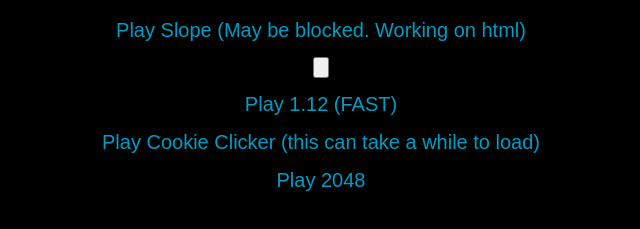
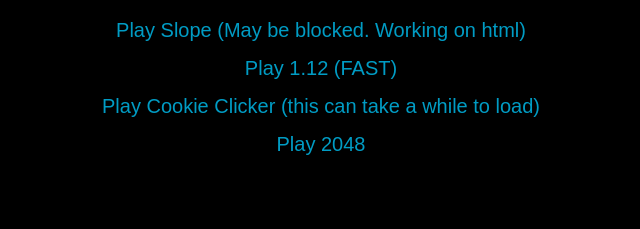
Before and after one commit to spoutOG/pixelstreamed.github.io, a plain HTML site: page index.html in a window 1280 px wide. Shown: the part 119-348 px from the top of the page, without its empty margins (319-959 px from the left). Drawn offline with Linux system fonts and the light colour scheme.

Commit message:
Update A2

```diff
--- a/index.html
+++ b/index.html
@@ -35,7 +35,6 @@
   <h1>Welcome to My Game Hub</h1>
   <div class="game-list">
     <a href="Games/slope.html">Play Slope (May be blocked. Working on html)</a>
-      <input type="button" button>
     <a href="Games/Eaglercraft_1.12.2_WASM_Offline_Download.html">Play 1.12 (FAST)</a>
     <a href="Games/Main (1)/index.html">Play Cookie Clicker (this can take a while to load)</a>
     <a href="2048.html">Play 2048</a>
```
Also changed, not shown: 1 other file.
